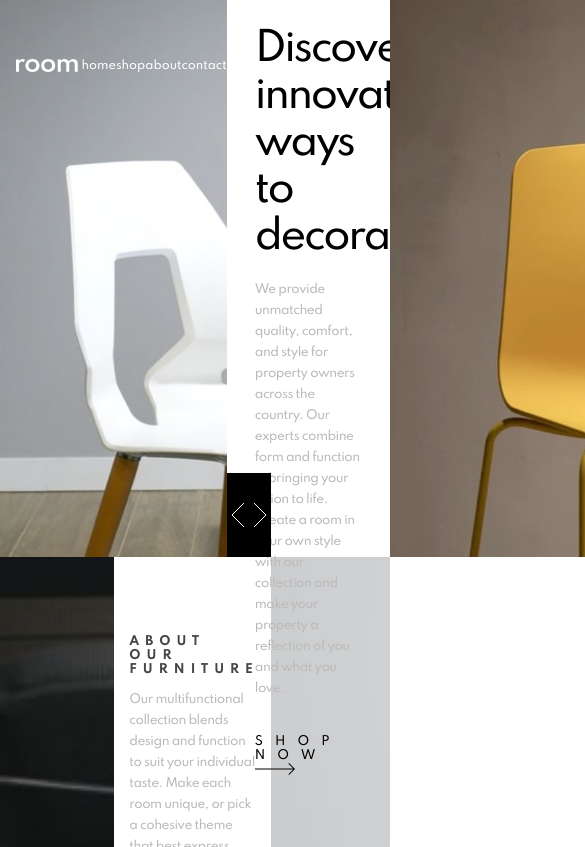
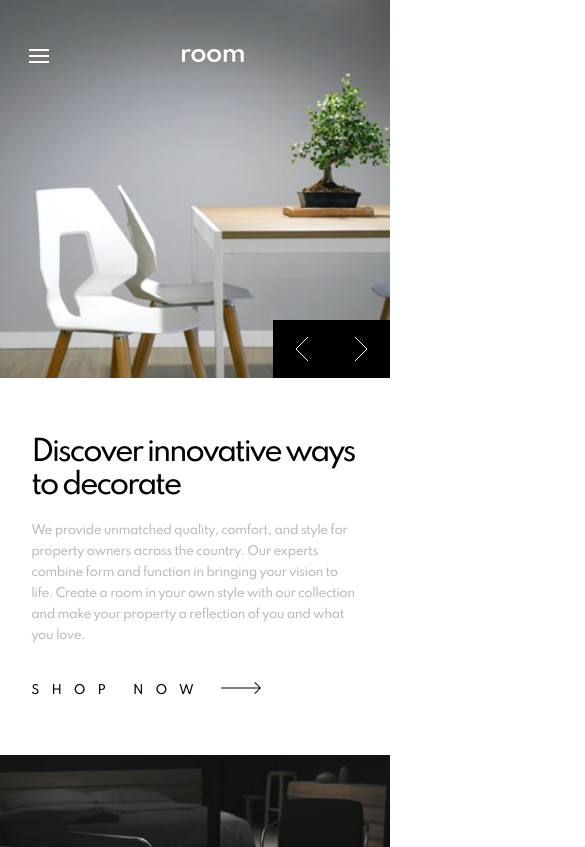
Before and after one commit to Instant-Monkey/frontend-mentor-room, a plain HTML site: page index.html in a window 390 px wide. Shown: the top 847 px of the page, 585 px wide, since content can reach past the window. Drawn offline with Linux system fonts and the light colour scheme.

Commit message:
added responsive

```diff
--- a/index.html
+++ b/index.html
@@ -27,8 +27,13 @@
     <link rel="stylesheet" href="styles.css" />
   </head>
   <body>
+    <img src="images/icon-hamburger.svg" class="mobile-menu-cta" id="mobile-menu-burger" />
+    <img src="images/icon-close.svg" class="mobile-menu-cta hide" id="mobile-menu-close" />
+    <div id="mobile-menu-background" ></div>
+    <div class="logo">
+      <img src="images/logo.svg" />
+    </div>
     <nav class="nav-container">
-      <img src="images/logo.svg" class="logo"></img>
       <a class="nav-item">Home</a>
       <a class="nav-item">Shop</a>
       <a class="nav-item">About</a>
--- a/scripts.js
+++ b/scripts.js
@@ -3,6 +3,7 @@ const numberOfSlider = document.querySelectorAll(
 ).length;
 
 let slideState = 0;
+let isMobileMenuOpen = false;
 
 function setSlideState(updateFunction) {
   const result = updateFunction(slideState);
@@ -24,7 +25,35 @@ function animateTransformSlider(forward) {
   sliderContainer.style.transform = `translateX(${-100 * slideState}vw)`;
 }
 
+function toggleIdElementVisibility(id) {
+  const el = document.getElementById(id);
+  el.classList.toggle('hide');
+}
+
+function toggleMobileMenu() {
+  toggleIdElementVisibility('mobile-menu-burger');
+  toggleIdElementVisibility('mobile-menu-close');
+
+  const mobileMenuBackground = document.getElementById(
+    'mobile-menu-background'
+  );
+  mobileMenuBackground.style.transform = `translateY(${
+    isMobileMenuOpen ? -60 : 0
+  }vw)`;
+
+  const navItems = document.querySelectorAll('.nav-container .nav-item');
+  for (let item of navItems) {
+    item.classList.toggle('show');
+  }
+  isMobileMenuOpen = !isMobileMenuOpen;
+}
+
 const controlRight = document.getElementById('slider-control-right');
 controlRight.addEventListener('click', () => animateTransformSlider(true));
 const controlLeft = document.getElementById('slider-control-left');
 controlLeft.addEventListener('click', () => animateTransformSlider(false));
+const controlMobileMenu = document.getElementsByClassName('mobile-menu-cta');
+
+for (let controlMobileMenuElement of controlMobileMenu) {
+  controlMobileMenuElement.addEventListener('click', toggleMobileMenu);
+}
--- a/styles.css
+++ b/styles.css
@@ -13,6 +13,7 @@ html {
 
 body {
   margin: 0;
+  overflow: hidden;
 }
 
 h1,
@@ -31,14 +32,21 @@ p {
   left: 0;
   z-index: 10;
   margin-top: 7vh;
-  margin-left: 4vw;
+  margin-left: 13vw;
   display: flex;
-  width: 25vw;
+  width: 17vw;
   justify-content: space-between;
 }
 
+.mobile-menu-cta {
+  display: none;
+}
+
 .logo {
-  padding-right: 1vw;
+  top: 7vh;
+  left: 4.5vw;
+  z-index: 1;
+  position: absolute;
 }
 
 .nav-item {
@@ -101,6 +109,7 @@ p {
   width: 300vw;
   transform: translateX(0);
   transition: transform ease-in-out 400ms;
+  overflow-x: hidden;
 }
 
 .slider {
@@ -129,14 +138,7 @@ p {
 .slider-text-container {
   background-color: white;
   width: 41.67vw;
-  height: 100%;
   padding: 12vh 7vw;
-}
-
-@media screen and (max-width: 1280px) {
-  .slider-text-container {
-    padding-top: 0;
-  }
 }
 
 .slider-text {
@@ -211,3 +213,146 @@ p {
 .about-right-photo {
   background-image: url('images/image-about-light.jpg');
 }
+
+@media screen and (max-width: 1240px) {
+  .slider-text-container {
+    padding-top: 0;
+  }
+  .about-middle-text {
+    padding-top: 1rem;
+  }
+  .slider-control-container {
+    left: calc(58.33vw - 5.555vw - 5.555vw);
+  }
+
+  .nav-container {
+    width: 25vw;
+  }
+}
+
+@media screen and (max-width: 830px) {
+  html {
+    overflow-y: scroll;
+  }
+
+  .logo {
+    width: 100vw;
+    display: flex;
+    justify-content: center;
+    top: 12.5vw;
+  }
+
+  .mobile-menu-cta {
+    display: block;
+    position: absolute;
+    top: 12.5vw;
+    left: 7.5vw;
+    z-index: 100;
+    transition: opacity ease-in-out 300ms;
+  }
+
+  .mobile-menu-cta:hover {
+    cursor: pointer;
+  }
+
+  #mobile-menu-background {
+    position: absolute;
+    left: 0;
+    top: 0;
+    background: white;
+    width: 100vw;
+    height: 30vw;
+    z-index: 5;
+    transform: translateY(-60vw);
+    transition: opacity ease-in-out 300ms, transform ease-in-out 300ms;
+  }
+
+  .nav-container {
+    padding-left: 25vw;
+    margin-left: 0;
+    margin-top: 13vw;
+    display: flex;
+    width: 100vw;
+    justify-content: space-around;
+  }
+
+  .nav-container .nav-item {
+    visibility: hidden;
+    opacity: 0;
+    z-index: 10;
+    color: hsl(0, 0%, 0%);
+    transition-duration: 300ms;
+  }
+
+  #slider-container {
+    height: initial;
+  }
+  .slider {
+    flex-direction: column;
+  }
+
+  #slider-1 .slider-image {
+    background-image: url('images/mobile-image-hero-1.jpg');
+  }
+  #slider-2 .slider-image {
+    background-image: url('images/mobile-image-hero-2.jpg');
+  }
+  #slider-3 .slider-image {
+    background-image: url('images/mobile-image-hero-3.jpg');
+  }
+
+  .slider-image {
+    width: 100vw;
+    height: 97vw;
+  }
+
+  .slider-text-container {
+    width: 100vw;
+    padding: 10% 8vw;
+  }
+
+  .slider-title {
+    font-size: 2.35rem;
+  }
+
+  .slider-cta {
+    margin-bottom: 1.5rem;
+  }
+
+  .slider-control-container {
+    right: 0;
+    top: calc(97vw - 15vw);
+    left: initial;
+  }
+
+  .slider-control {
+    background-color: black;
+    width: 15vw;
+    height: 15vw;
+    display: flex;
+    justify-content: center;
+    align-items: center;
+  }
+  .about-section-container {
+    height: initial;
+    grid-template-rows: 63.46vw 80.8vw 60.533vw;
+    grid-template-columns: 1fr;
+  }
+
+  .about-middle-text {
+    display: flex;
+    flex-direction: column;
+    justify-content: center;
+    padding: 10vw 15vw;
+  }
+}
+
+.show {
+  visibility: initial !important;
+  opacity: 1 !important;
+}
+
+.hide {
+  visibility: hidden !important;
+  opacity: 0 !important;
+}
```
